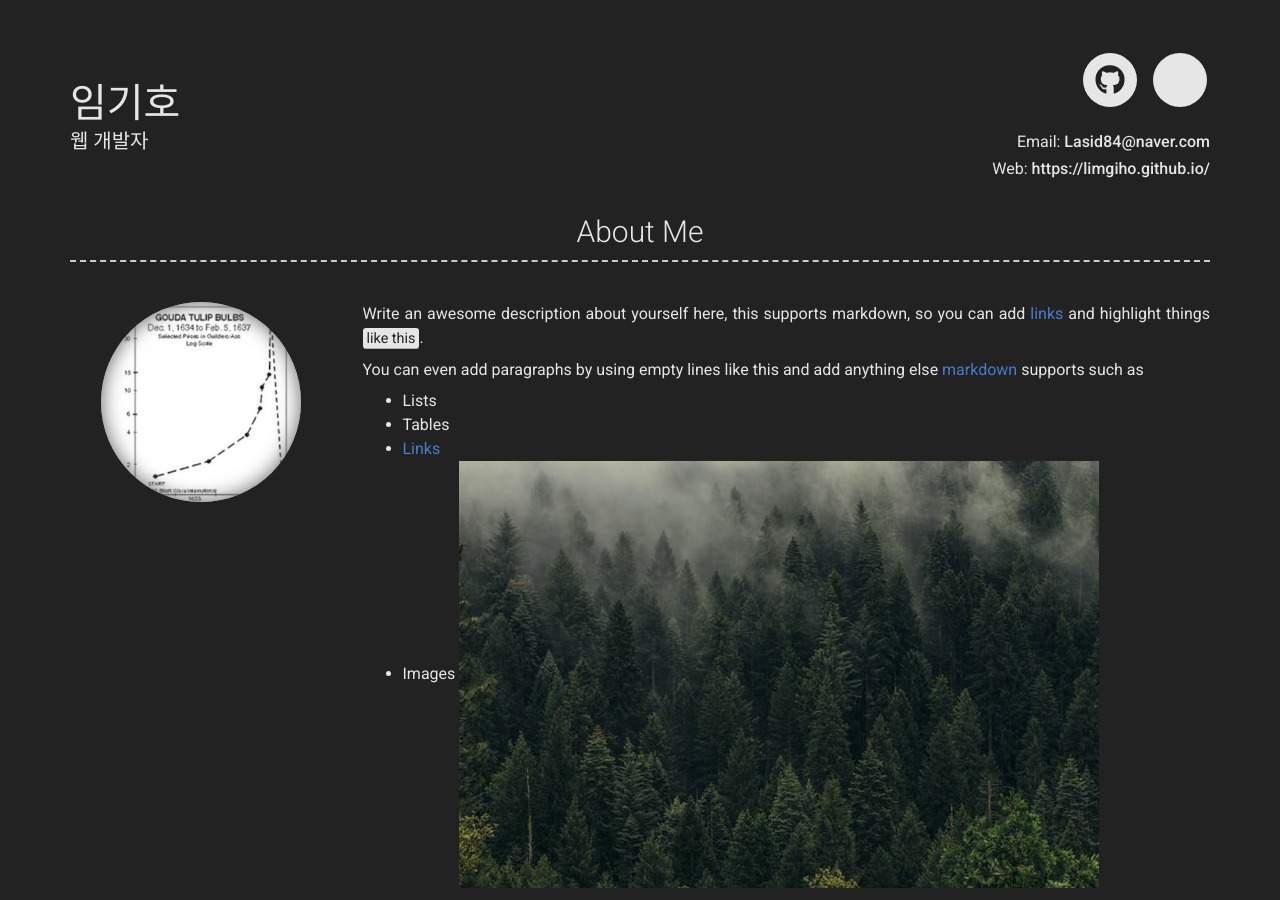
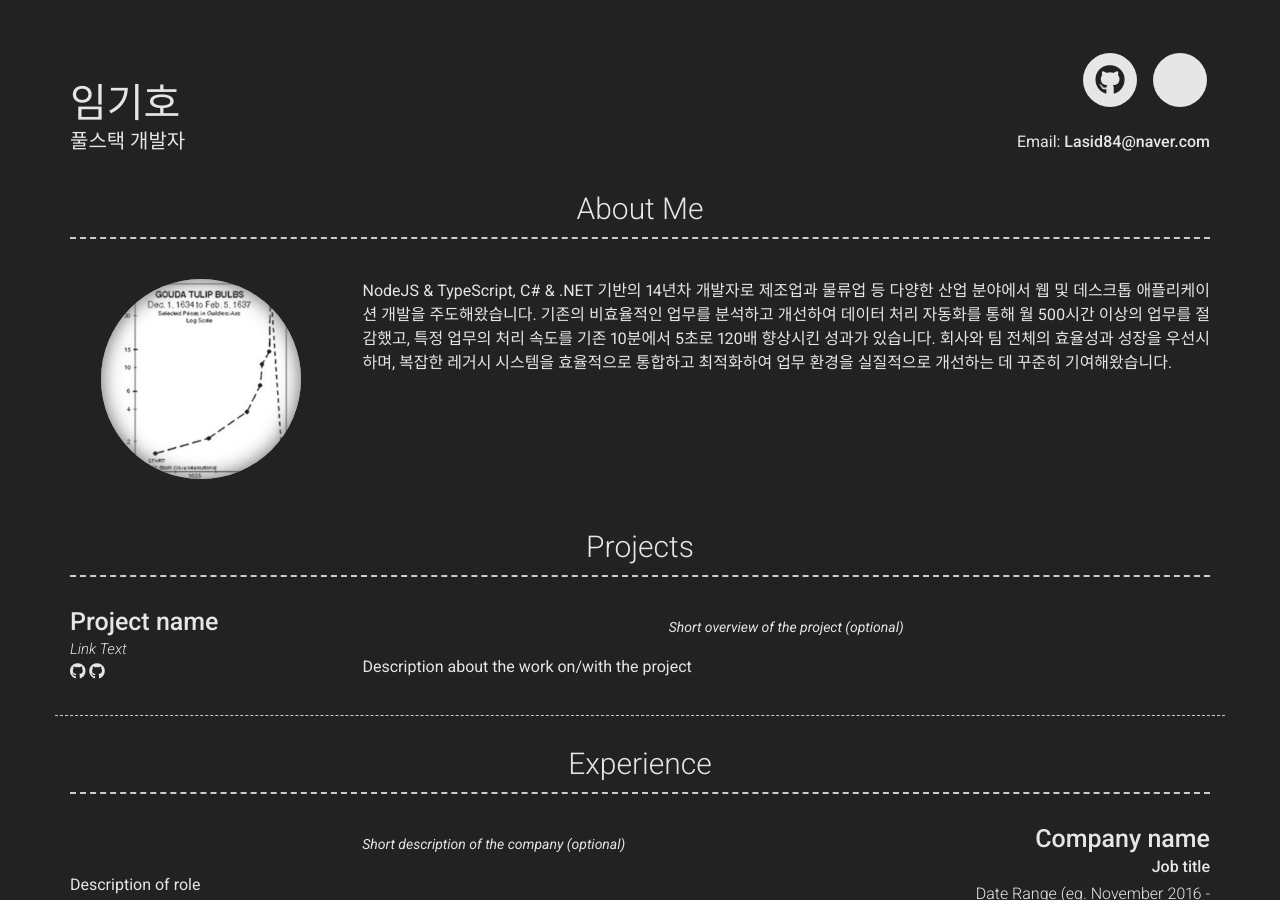
Before and after one commit to LIMGIHO/limgiho.github.io, a Jekyll site: the page built from index.md, in a window 1280 px wide and 900 px high. Built offline with Jekyll 4.4.1, drawn with Linux system fonts in a browser that asks for light colours; nearby versions of some CDN libraries.

Commit message:
0.3차 커밋

```diff
--- a/_config.yml
+++ b/_config.yml
@@ -7,12 +7,12 @@ version: 2
 
 # Personal info
 name: 임기호
-title: 웹 개발자
+title: 풀스택 개발자
 email: Lasid84@naver.com
 # email_title: Email (Email title override)
 # phone: Your phone number (optional)
 # phone_title: Phone (Phone title override)
-website: https://limgiho.github.io/
+# website: https://limgiho.github.io/
 # website_title: Web (Website title override)
 
 # Dark Mode (true/false/never)
@@ -50,15 +50,23 @@ additional_links:
 
 # About Section
 # about_title: About Me (Use this to override about section title)
+# about_profile_image: images/tulipBulbs.png
+# about_content: | # this will include new lines to allow paragraphs
+#   Write an awesome description about yourself here, this supports markdown, so you can add [links](http://foobar.com) and highlight things <mark>like this</mark>.
+
+#   You can even add paragraphs by using empty lines like this and add anything else [markdown](https://www.markdownguide.org/getting-started#what-is-markdown) supports such as
+#     - Lists
+#     - Tables
+#     - <a href="google.com">Links</a>
+#     - Images ![alt text](/images/landscape-trees.jpg "Trees")
+
 about_profile_image: images/tulipBulbs.png
 about_content: | # this will include new lines to allow paragraphs
-  Write an awesome description about yourself here, this supports markdown, so you can add [links](http://foobar.com) and highlight things <mark>like this</mark>.
+  NodeJS & TypeScript, C# & .NET 기반의 14년차 개발자로 제조업과 물류업 등 다양한 산업 분야에서 웹 및 데스크톱 애플리케이션 개발을 주도해왔습니다.
+  기존의 비효율적인 업무를 분석하고 개선하여 데이터 처리 자동화를 통해 월 500시간 이상의 업무를 절감했고,
+  특정 업무의 처리 속도를 기존 10분에서 5초로 120배 향상시킨 성과가 있습니다. 회사와 팀 전체의 효율성과 성장을 우선시하며,
+  복잡한 레거시 시스템을 효율적으로 통합하고 최적화하여 업무 환경을 실질적으로 개선하는 데 꾸준히 기여해왔습니다.
 
-  You can even add paragraphs by using empty lines like this and add anything else [markdown](https://www.markdownguide.org/getting-started#what-is-markdown) supports such as
-    - Lists
-    - Tables
-    - <a href="google.com">Links</a>
-    - Images ![alt text](/images/landscape-trees.jpg "Trees")
 
 content:
   - title: Projects # Title for the section
```
